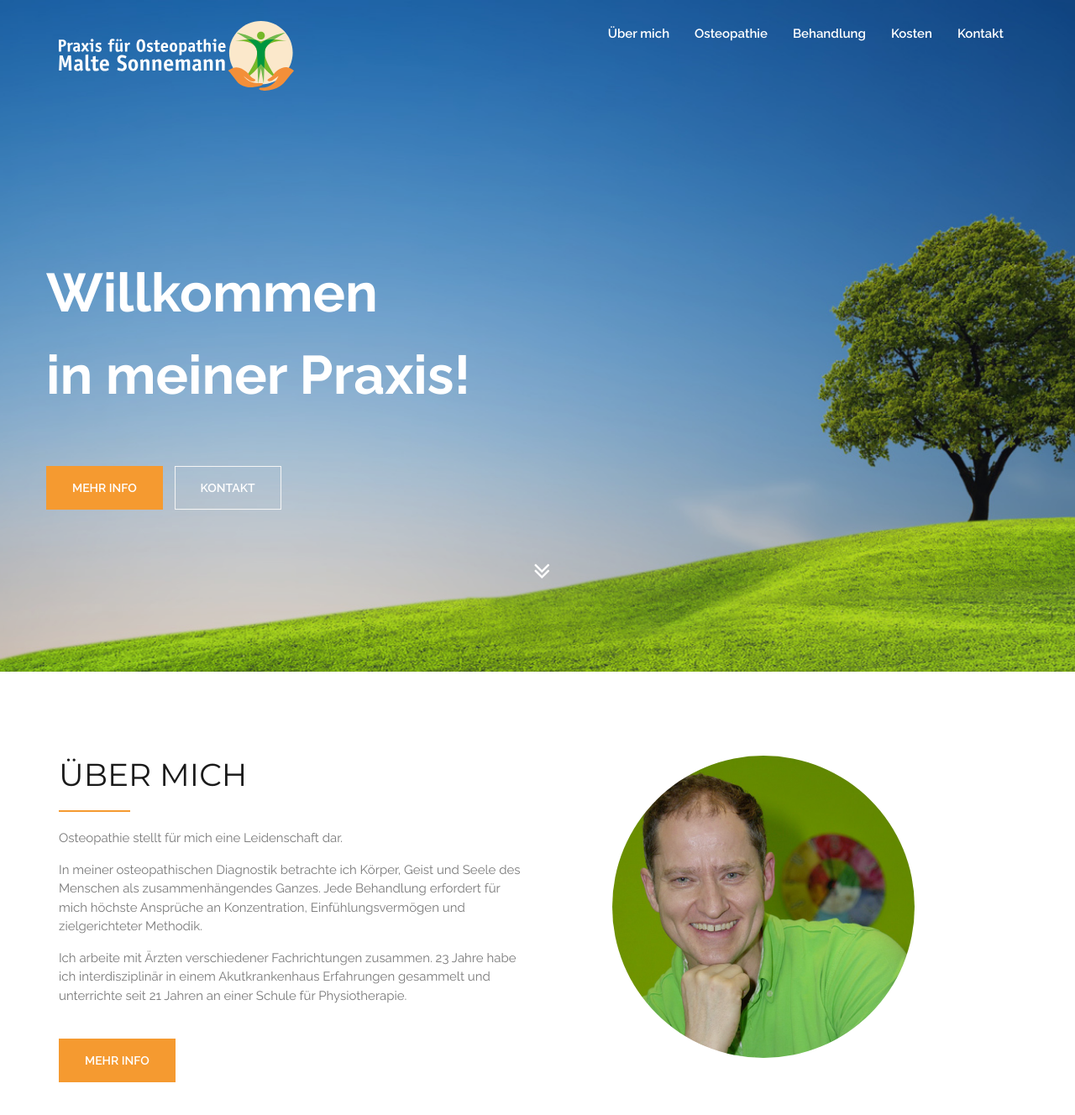
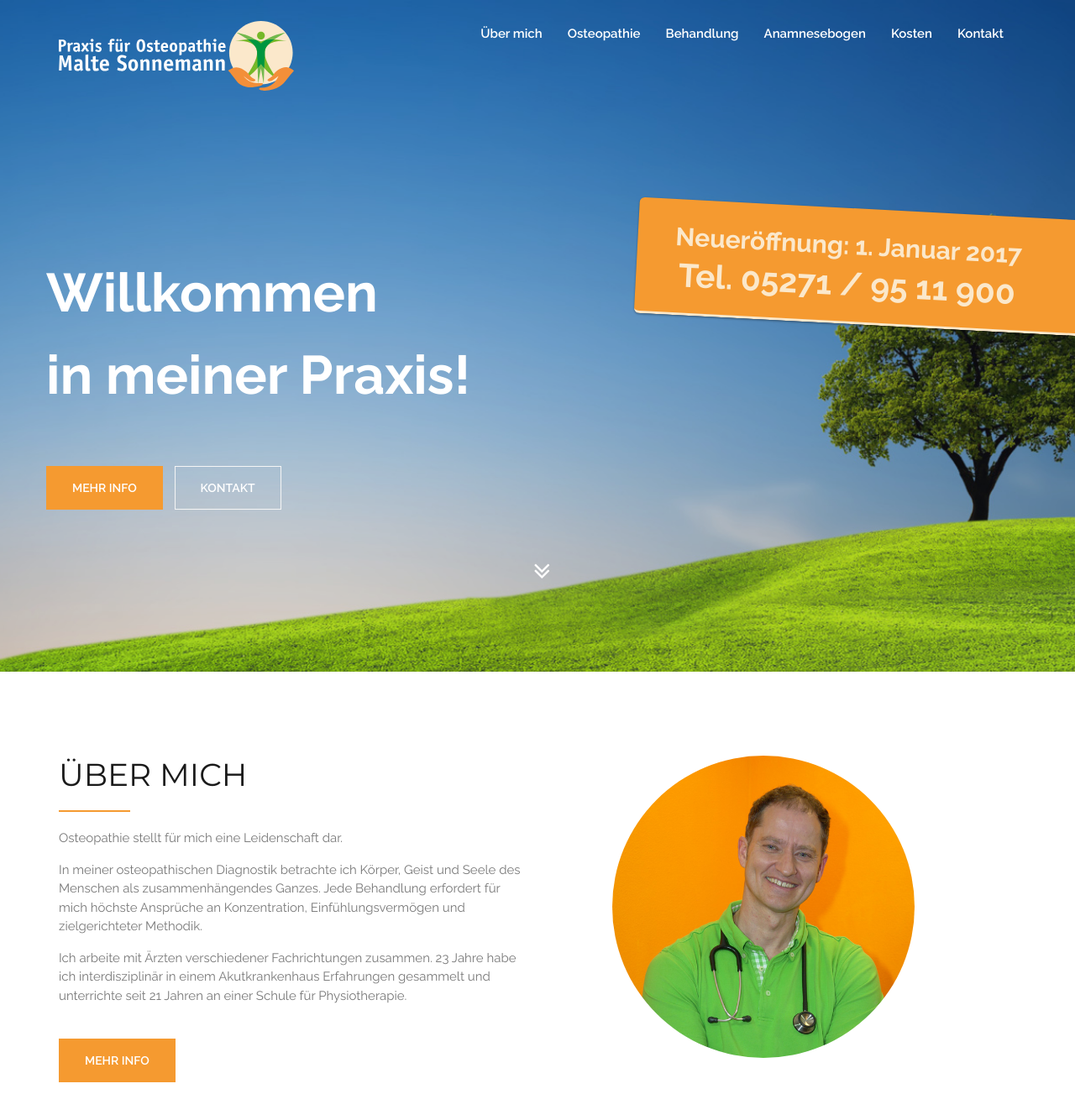
Before and after one commit to larzknoke/sonnemann, a Jekyll site: the page built from index.html, in a window 1280 px wide and 1400 px high. Shown: the top 1328 px of the window at 84% size. Built offline with Jekyll 4.4.1, drawn with Linux system fonts in a browser that asks for light colours; some of the changed text lies outside the part shown.

Commit message:
Bilder und PDF

```diff
--- a/assets/css/style.scss
+++ b/assets/css/style.scss
@@ -2019,3 +2019,25 @@ Footer Section style
 .slick-prev {
     left: 15px;
 }
+
+
+.bumper {
+  position: absolute;
+  background-color: $orange_dunkel;
+  color: $orange_hell;
+  top: 30%;
+  right: -8%;
+  text-align: center;
+  font-weight: bold;
+  font-size: 2rem;
+  padding: 2rem 3rem;
+  padding-right: 13%;
+  transform: rotate(3deg);
+  box-shadow: 0 1px 3px rgba(0,0,0,0.12), 0 1px 2px rgba(0,0,0,0.24);
+  transition: all 0.3s cubic-bezier(.25,.8,.25,1);
+  border-bottom: .25rem solid $orange_hell;
+
+  p {
+    line-height: 2rem;
+  }
+}
--- a/assets/js/main.js
+++ b/assets/js/main.js
@@ -208,6 +208,7 @@ jQuery(document).ready(function ($) {
     $('.navbar').css({transform: 'translateY(-' + translate / 5 + '%)'});
     $('.home_text').css({transform: 'translateY(-' + translate / 20 + '%)'});
     $('.home_btns').css({transform: 'translateY(-' + translate / 10 + '%)'});
+    // $('.bumper').css({transform: 'translateY(-' + translate / 10 + '%) rotate(3deg)'});
 
   if ($window.scrollTop() >= distance) {
     $('.navbar').css({transform: 'translateY(0%)', transition: 'all 600ms ease-in-out'});
--- a/index.html
+++ b/index.html
@@ -96,6 +96,7 @@
                             <li><a href="#about">Über mich</a></li>
                             <li><a href="#ostheo">Osteopathie</a></li>
                             <li><a href="#behandlung">Behandlung</a></li>
+                            <li><a href="download/Anamnesebogen.pdf" target="_blank">Anamnesebogen</a></li>
                             <li><a href="#kosten">Kosten</a></li>
                             <li><a href="#contact">Kontakt</a></li>
                         </ul>
@@ -125,6 +126,11 @@
                         </div>
                     </div><!--End off row-->
                 </div><!--End off container -->
+                <div class="bumper img-rounded">
+                  <p>Neueröffnung: 1. Januar 2017</p>
+                  <!-- <div class="separator_auto" style="background-color: white; height: 2px"></div> -->
+                  <p style="font-size: 2.6rem;">Tel. 05271 / 95 11 900 </p>
+                </div>
             </section> <!--End off Home Sections-->
 
 
@@ -146,7 +152,7 @@
                                 </div>
                             </div>
                             <div class="col-md-4 col-sm-6 col-xs-8 col-md-offset-1 col-sm-offset-3 col-xs-offset-2 fadeInRight wow animated">
-                                <img src="assets/images/ueber_round.jpg" alt="Malte Sonnemann" class="img-circle">
+                                <img src="assets/images/ueber.jpg" alt="Malte Sonnemann" class="img-circle">
                                 <!-- <p class="text-center  m-top-30">
                                   <strong>Zertifizierter Osteopath und Heilpraktiker</strong>
                                 </p> -->
@@ -357,7 +362,7 @@
                                     Bitte bringen Sie ein großes Handtuch mit, wichtig wären auch Arztbefunde, Röntgen-, CT- und MRT Befunde etc.
                                   </p>
                                   <p>
-                                    Wenn möglich drucken Sie sich zu Hause den Anamnesebogen aus und bringen ihn ausgefüllt zur ersten Therapiestunde mit. Wir werden ihn dann gemeinsam durchgehen.
+                                    Wenn möglich drucken Sie sich zu Hause den <a href="download/Anamnesebogen.pdf"  target="_blank">Anamnesebogen</a> aus und bringen ihn ausgefüllt zur ersten Therapiestunde mit. Wir werden ihn dann gemeinsam durchgehen.
                                   </p>
                                   <br>
                                   <br>
@@ -414,6 +419,12 @@
                     <div class="featured_img">
                         <img src="assets/images/gallery/7.jpg" alt="" />
                         <a href="assets/images/gallery/7.jpg" class="popup-img"></a>
+                    </div>
+                </div>
+                <div>
+                    <div class="featured_img">
+                        <img src="assets/images/gallery/8.jpg" alt="" />
+                        <a href="assets/images/gallery/8.jpg" class="popup-img"></a>
                     </div>
                 </div>
             </div><!-- End off featured slider -->
```
Also changed, not shown: other parts of index.html (+6 -7 lines), assets/images/craniosacrale.jpg, assets/images/fasziale.jpg, assets/images/gallery/8.jpg (added), assets/images/osteo.jpg, assets/images/parietale.jpg, assets/images/ueber.jpg, assets/images/ueber_round.jpg (deleted), 1 other file.
